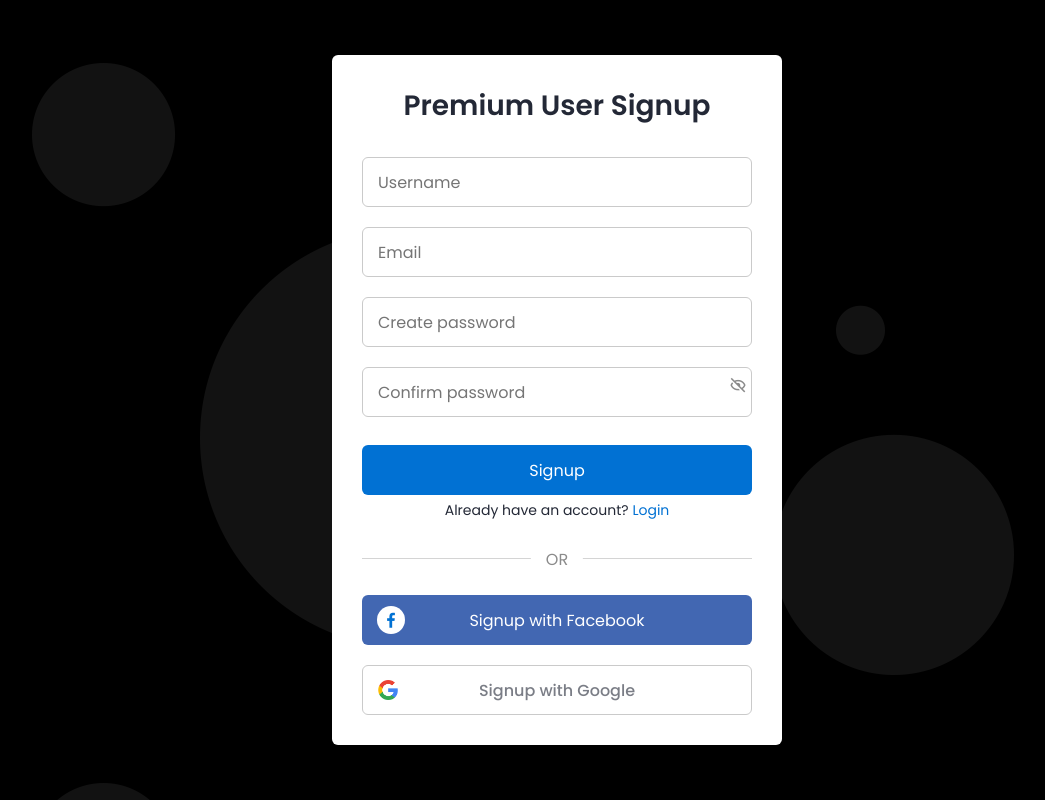
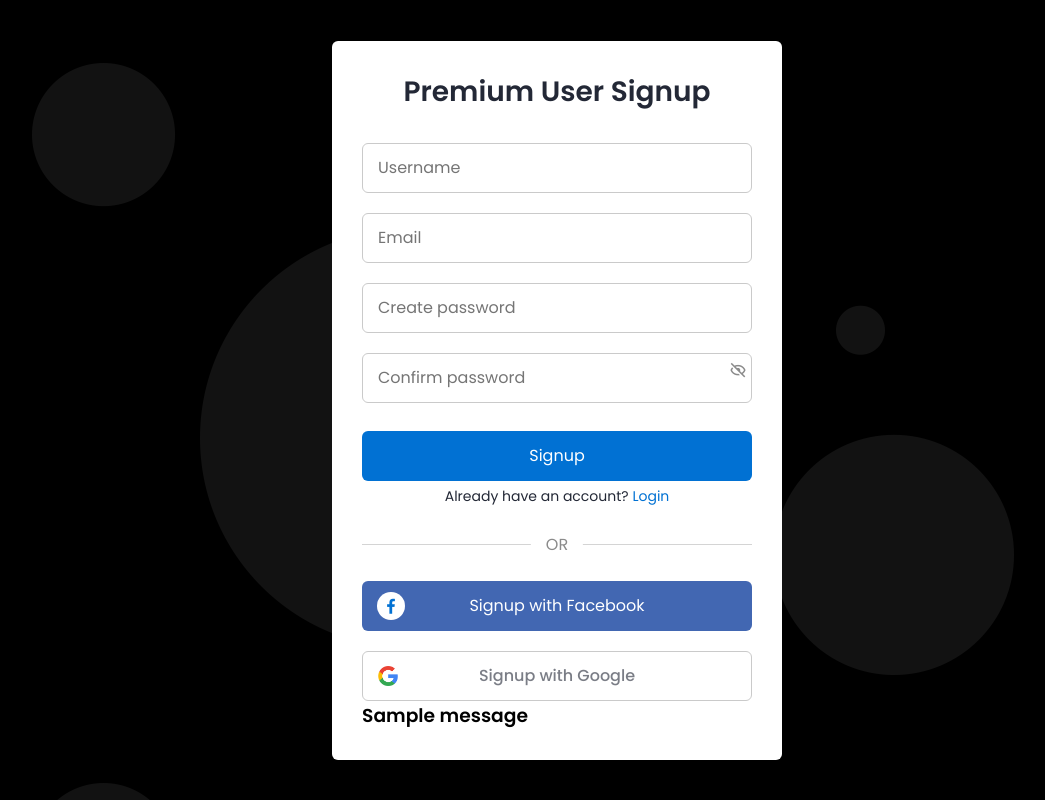
Before and after one commit to Rohith-48/ARR-WALLPAPERS, a Django app: page /Premium_signup in a window 1280 px wide. Shown: the whole page, without its empty margins (83-1128 px from the left). Run offline with Django 4.2, Linux system fonts and the light colour scheme; tables that the repository leaves empty hold one stand-in row (values such as "Sample post"); one stand-in notice (Sample message) is shown; some libraries are stand-ins or nearby versions.

Commit message:
mail done

```diff
--- a/arrwallpapers/miniwallpapers/views.py
+++ b/arrwallpapers/miniwallpapers/views.py
@@ -59,6 +59,7 @@ from django.shortcuts import render, redirect
 from django.contrib import messages
 from django.core.exceptions import ValidationError
 from django.contrib.auth.models import User
+from django.core.validators import validate_email  # Import validate_email function
 from .models import UserProfileDoc
 from allauth.socialaccount.models import SocialAccount  # Import SocialAccount model
 
@@ -71,15 +72,18 @@ def Premium_signup(request):
         try:
             if password1 != password2:
                 raise ValidationError('Passwords do not match')
+
             validate_email(email)
+
             if User.objects.filter(username=username).exists():
-                raise ValidationError('Username Taken')
+                raise ValidationError('Username is already taken. Please choose a different username.')
 
             if User.objects.filter(email=email).exists():
-                raise ValidationError('Email already exists')
+                raise ValidationError('Email is already registered. Please use a different email.')
 
             user = User.objects.create_user(username=username, password=password1, email=email)
             user_profile = UserProfileDoc(user=user, is_approved=True, is_premium=True)
+
             if SocialAccount.objects.filter(user=user, provider='google').exists():
                 google_account = SocialAccount.objects.get(user=user, provider='google')
                 google_account.extra_data['is_premium'] = True
@@ -94,6 +98,7 @@ def Premium_signup(request):
             messages.error(request, 'Cannot Register')
             return redirect('PremiumUserPage/Premium_signup')
     return render(request, "PremiumUserPage/Premium_signup.html")
+
 
 
 from django.shortcuts import render, redirect
@@ -316,13 +321,15 @@ def paymenthandler(request):
                 user_profile = UserProfileDoc.objects.get(user=authenticated_user)
                 user_profile.subscribed = True
                 user_profile.save()
-
-                # Send email notification
                 subject = 'Subscription Successful'
-                message = 'Dear {},\n\nYou have successfully subscribed to our site.'.format(authenticated_user.username)
+                message = ('Dear {};'
+                        '\n\nThank you for subscribing to our platform. We are thrilled to have you on board! Your subscription is now active, and you can start enjoying our exclusive content.;'
+                        '\n\nTo begin your journey, click here👉🏻 http://127.0.0.1:8000/ to visit our index page. We have also attached a digital signature to this email for your reference.;'
+                        '\n\nIf you have any questions or need assistance, please don\'t hesitate to contact us.;'
+                        '\n\nBest Regards,'
+                        '\nARR')
                 from_email = settings.DEFAULT_FROM_EMAIL
                 recipient_list = [authenticated_user.email]
-
                 send_mail(subject, message, from_email, recipient_list, fail_silently=False)
 
                 return render(request, 'PremiumUserPage/successpage.html')
--- a/arrwallpapers/templates/PremiumUserPage/Premium_signup.html
+++ b/arrwallpapers/templates/PremiumUserPage/Premium_signup.html
@@ -280,6 +280,11 @@ img.google-img{
                     <span>Signup with Google</span>
                 </a>
             </div>
+            <div>
+                {% for message in messages %}
+                <h3>{{message}}</h3>
+                {% endfor %}
+            </div>
         </div>
     </section>
     <script>
```
